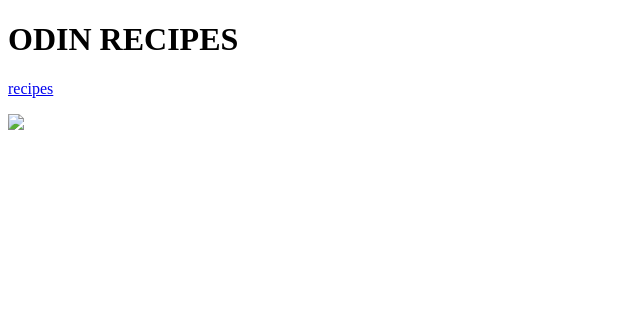
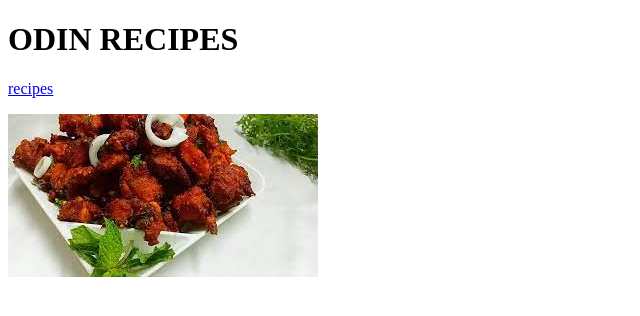
Before and after one commit to satvik423/odin-recipes, a plain HTML site: page index.html in a window 1280 px wide. Shown: the whole page, without its empty margins (0-640 px from the left). Drawn offline with Linux system fonts and the light colour scheme.

Commit message:
Add index.html and recipes/kabab.html

```diff
--- a/index.html
+++ b/index.html
@@ -9,6 +9,6 @@
 <body>
     <h1>ODIN RECIPES</h1>
     <p><a href="/home/satvik/repos/odin-recipes/recipes/kabab.html">recipes</a></p>
-    <img src="img/kabab.jpeg">
+    <img src="recipes/img/kabab.jpeg">
 </body>
 </html>
```
Also changed, not shown: recipes/kabab.html (+1 -1 lines).
